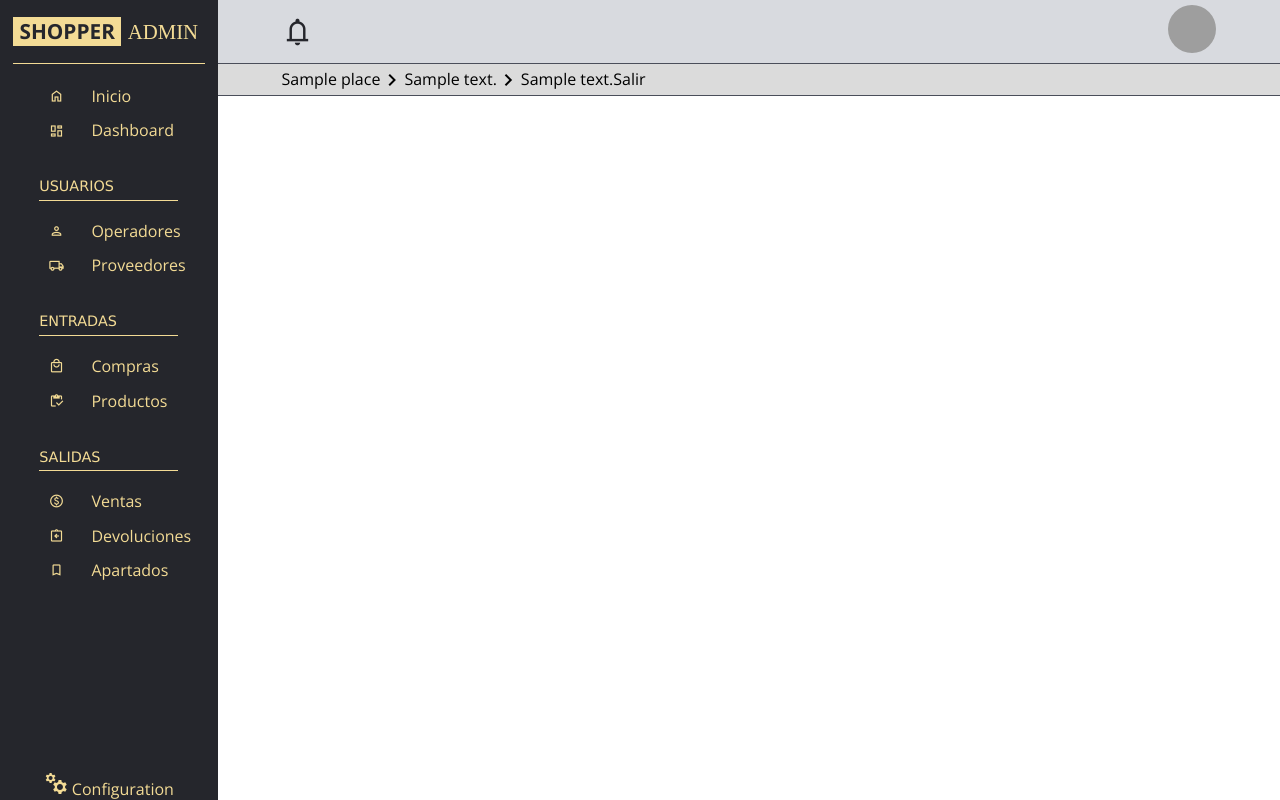
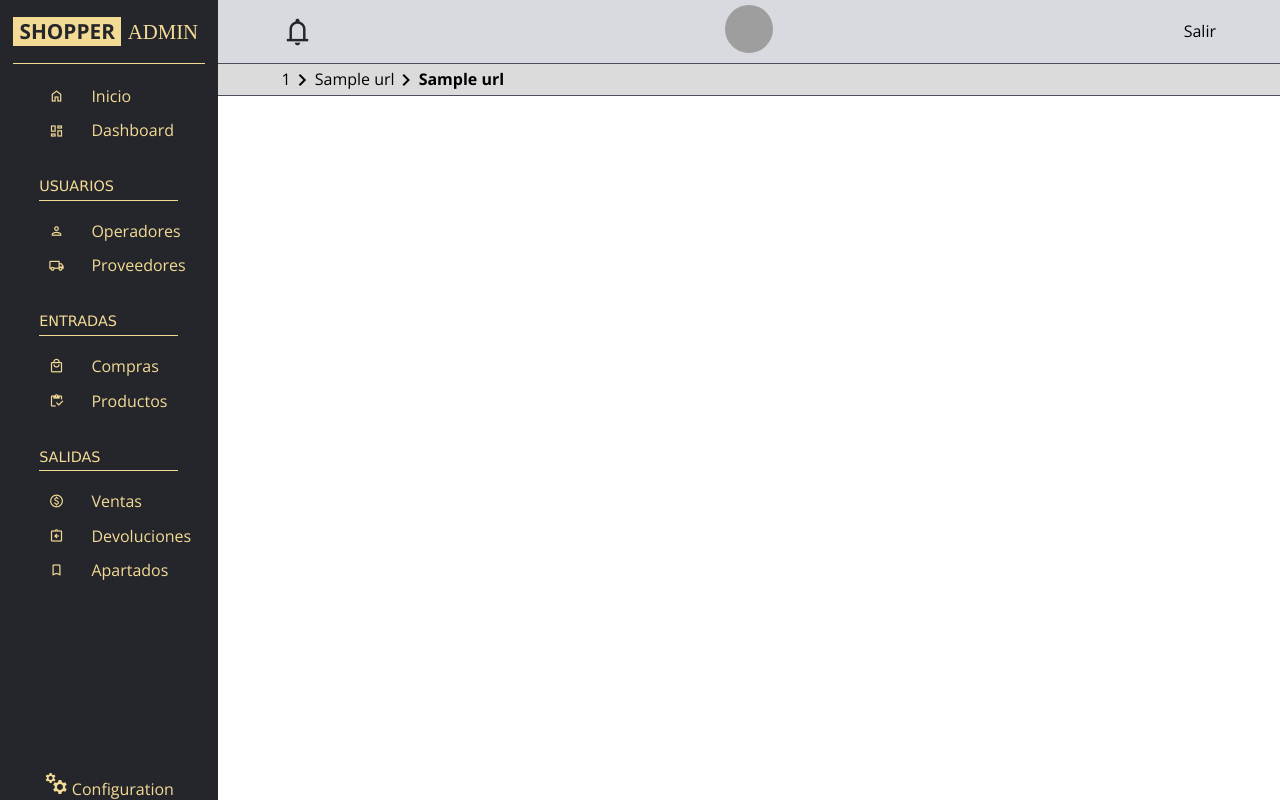
Before and after one commit to rocafi/ShopperGlam-Store, a Flask app: template templates/system/index.html in a window 1280 px wide. Run offline with Flask 3, Linux system fonts and the light colour scheme; the template is opened without the code that fills it: most values are stand-ins (such as "Sample title", 1, 10 or a date in 2020); some libraries are stand-ins or nearby versions; grey boxes are pictures that could not be loaded.

Commit message:
💄 actualizar los permisos de acceso en la ruta de inicio y mejorar la estructura del encabezado del sistema

```diff
--- a/app.py
+++ b/app.py
@@ -160,9 +160,14 @@ def profile():
 @app.route('/home')
 @login_required(["Operador"])
 def home():
-    return render_template('system/index.html')
+    url = {"page": "INICIO"}
+    context = {
+        "url": url
+    }
+    return render_template('system/index.html', context=context)
 
 @app.route('/dashboards')
+@login_required(["Operador"])
 def dashboard():
     return '<h1>Dashboard</h1>'
 
--- a/templates/utils/components/headerSystem.html
+++ b/templates/utils/components/headerSystem.html
@@ -18,11 +18,15 @@
             </div>
         </div>
     </div>
+    <a href="/logout">Salir</a>
 </header>
 
 <div class="info-header">
-   {{place}}  <span class="material-symbols-outlined">chevron_right</span> {{ detail}} {% if detail2 %}
-   <span class="material-symbols-outlined">chevron_right</span> {{ detail2 }}
-   {% endif %}
-   <a href="/logout">Salir</a>
+    {{ context.url.page }}  <span class="material-symbols-outlined">chevron_right</span>
+    {% if context.url.sub_title %}
+        {{ context.url.title }} <span class="material-symbols-outlined">chevron_right</span>
+        <b>{{ context.url.sub_title }}</b>
+    {% else %}
+        <b>{{ context.url.title }}</b>
+    {% endif %}
 </div>
```
